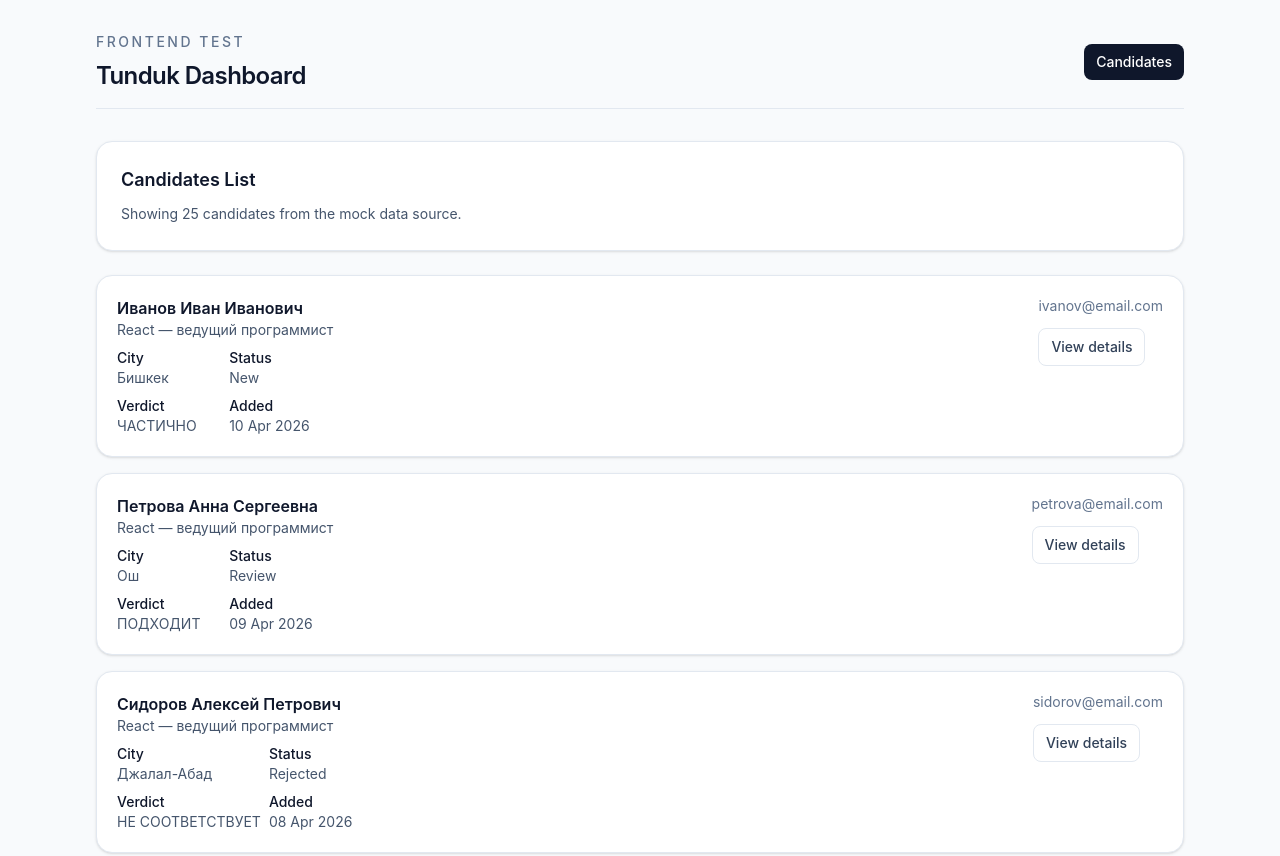
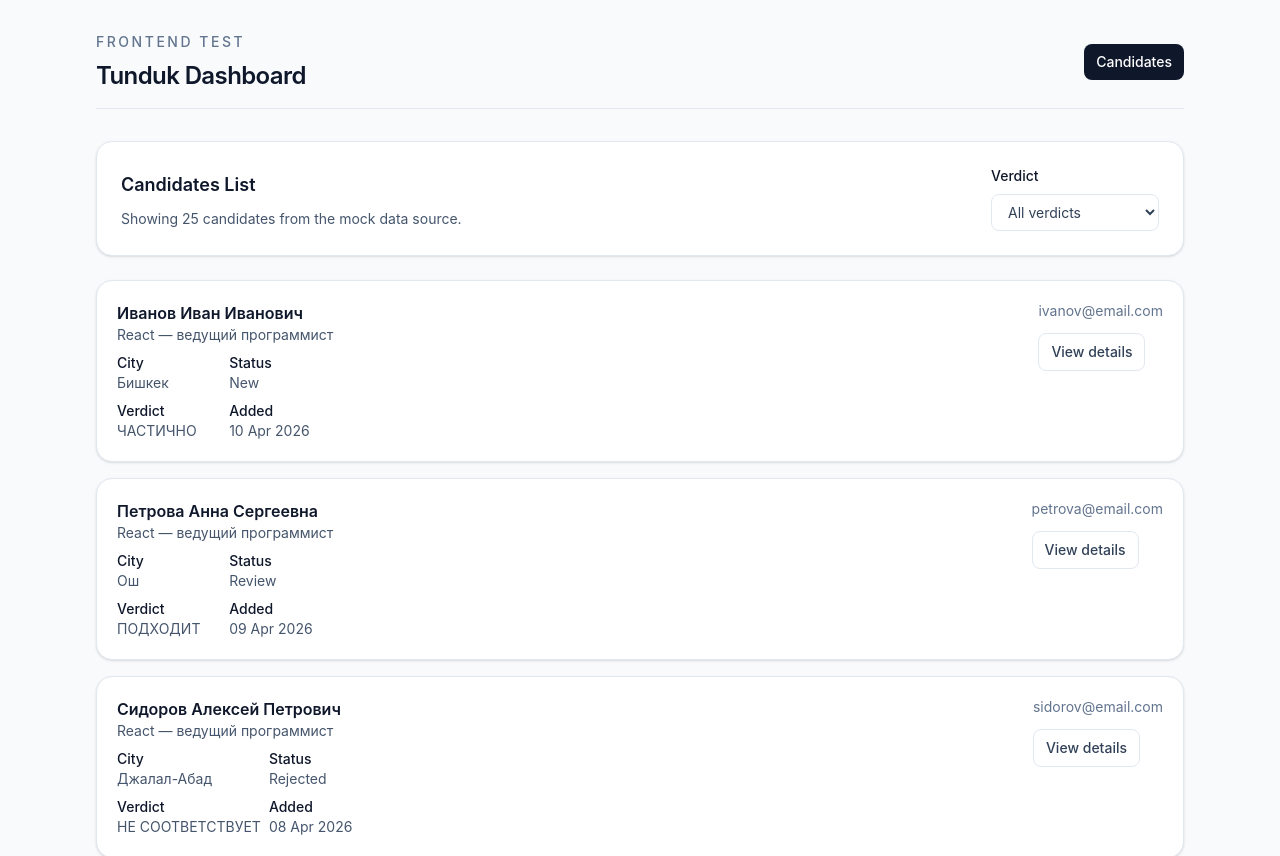
Before and after one commit to unclebusy/tunduk_dashboard, a React (Vite) app: page /candidates in a window 1280 px wide. Shown: the top 856 px of the page. Built offline with nearby package versions, Linux system fonts and the light colour scheme.

Commit message:
Add verdict filter synced with list query params

```diff
--- a/src/pages/CandidatesListPage.tsx
+++ b/src/pages/CandidatesListPage.tsx
@@ -1,13 +1,43 @@
 import { useEffect, useState } from 'react';
+import { useSearchParams } from 'react-router';
 import CandidateCard from '../components/CandidateCard';
 import { getCandidates } from '../services/candidatesApi';
-import type { Candidate } from '../types/candidate';
+import type { Candidate, CandidateVerdict } from '../types/candidate';
+import {
+  parseCandidateListQueryParams,
+  serializeCandidateListQueryParams,
+} from '../utils/candidateListQueryParams';
+
+const verdictOptions: Array<{
+  label: string;
+  value?: CandidateVerdict;
+}> = [
+  { label: 'All verdicts' },
+  { label: 'Подходит', value: 'ПОДХОДИТ' },
+  { label: 'Частично', value: 'ЧАСТИЧНО' },
+  { label: 'Не соответствует', value: 'НЕ СООТВЕТСТВУЕТ' },
+];
 
 function CandidatesListPage() {
+  const [searchParams, setSearchParams] = useSearchParams();
   const [candidates, setCandidates] = useState<Candidate[]>([]);
   const [isLoading, setIsLoading] = useState(true);
   const [errorMessage, setErrorMessage] = useState<string | null>(null);
   const [reloadKey, setReloadKey] = useState(0);
+  const queryParams = parseCandidateListQueryParams(searchParams);
+  const filteredCandidates = queryParams.verdict
+    ? candidates.filter(({ verdict }) => verdict === queryParams.verdict)
+    : candidates;
+
+  function handleVerdictChange(nextVerdict?: CandidateVerdict) {
+    setSearchParams(
+      serializeCandidateListQueryParams({
+        ...queryParams,
+        verdict: nextVerdict,
+        page: 1,
+      }),
+    );
+  }
 
   useEffect(() => {
     let isMounted = true;
@@ -88,20 +118,52 @@ function CandidatesListPage() {
   return (
     <div className="space-y-6">
       <section className="rounded-2xl border border-slate-200 bg-white p-6 shadow-sm">
+        <div className="flex flex-col gap-4 lg:flex-row lg:items-end lg:justify-between">
           <div className="space-y-2">
             <h2 className="text-lg font-semibold text-slate-900">
               Candidates List
             </h2>
             <p className="text-sm leading-6 text-slate-600">
-            Showing {candidates.length} candidates from the mock data source.
+              Showing {filteredCandidates.length} candidates from the mock data
+              source.
             </p>
+          </div>
+
+          <label className="block max-w-xs">
+            <span className="mb-2 block text-sm font-medium text-slate-900">
+              Verdict
+            </span>
+            <select
+              value={queryParams.verdict ?? ''}
+              onChange={(event) =>
+                handleVerdictChange(
+                  event.target.value
+                    ? (event.target.value as CandidateVerdict)
+                    : undefined,
+                )
+              }
+              className="block w-full rounded-lg border border-slate-200 bg-white px-3 py-2 text-sm text-slate-700 outline-none transition-colors focus:border-slate-400"
+            >
+              {verdictOptions.map((option) => (
+                <option key={option.value ?? 'all'} value={option.value ?? ''}>
+                  {option.label}
+                </option>
+              ))}
+            </select>
+          </label>
         </div>
       </section>
 
       <section className="space-y-4">
-        {candidates.map((candidate) => (
+        {filteredCandidates.length > 0 ? (
+          filteredCandidates.map((candidate) => (
             <CandidateCard key={candidate.id} candidate={candidate} />
-        ))}
+          ))
+        ) : (
+          <div className="rounded-2xl border border-slate-200 bg-white p-6 text-sm leading-6 text-slate-600 shadow-sm">
+            No candidates match the selected verdict.
+          </div>
+        )}
       </section>
     </div>
   );
```
Lines whose indentation alone changed are shown as unchanged.
